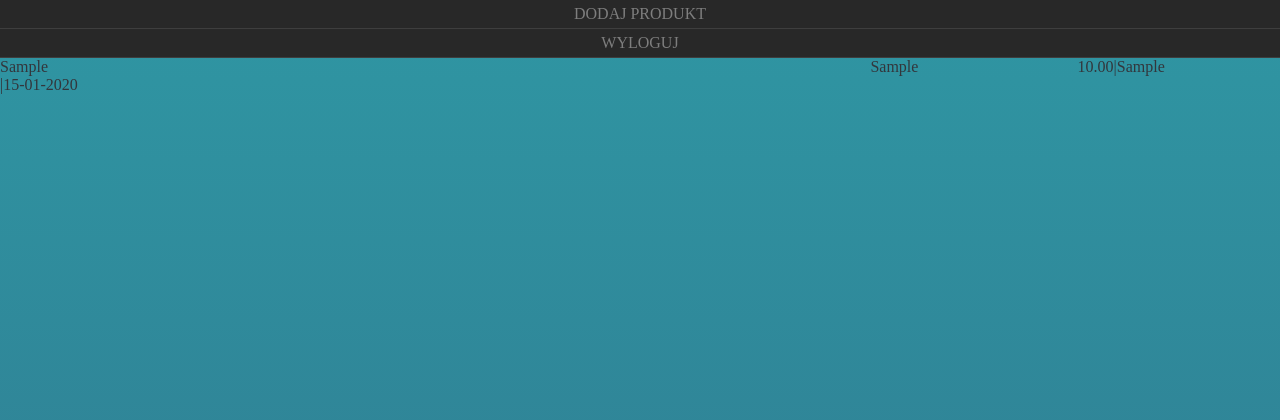
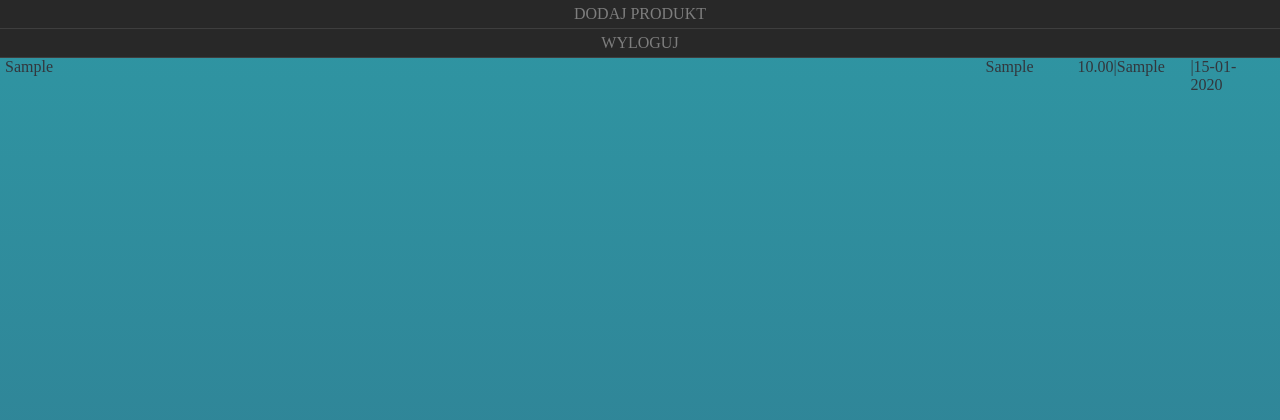
Before and after one commit to d-g-code/django_price_app, a Django app: template product_price/templates/product_price/product.html in a window 1280 px wide. Shown: the top 420 px of the page. Run offline with Django 3.2, Linux system fonts and the light colour scheme; the template is opened without the code that fills it: values that come from a table or form of the project are taken from there, others are empty; a user stored in the database is signed in; tables that the repository leaves empty hold one stand-in row (values such as "Sample post").

Commit message:
Change css rules for new category product date

```diff
--- a/product_price/static/product_price/main.css
+++ b/product_price/static/product_price/main.css
@@ -13,7 +13,7 @@ body {
     margin: 0 auto;
     grid-template-columns: auto 10% 5% 5%;
 }
-.d_product_kind, .d_price, .d_store {
+.d_product_kind, .d_price, .d_store, d_date{
     display: grid;
     justify-items: center;
 }
--- a/product_price/static/product_price/style.css
+++ b/product_price/static/product_price/style.css
@@ -67,19 +67,24 @@ body {
     float: left;
 }
 .d_product {
-    width: 68%;
+    width: 77%;
     float: left;
+    padding-left: 5px;
 }
 .d_price {
-    width: 15%;
+    width: 4%;
     float: left;
     text-align: right;
 }
 .d_store {
-    width: 12%;
+    width: 6%;
+    float: left;
+}
+.d_date {
+    width: 6%;
     float: left;
 }
 .d_product_kind {
-    width: 4%;
+    width: 6%;
     float: left;
 }
--- a/product_price/templates/product_price/product.html
+++ b/product_price/templates/product_price/product.html
@@ -8,7 +8,7 @@
             <div class="d_product_kind">{{ product.product_kind }}</div>
             <div class="d_price">{{ product.price }}</div>
             <div class="d_store">|{{ product.product_store }}</div>
-            <div class="d_store">|{{ product.was_added }}</div>
+            <div class="d_date">|{{ product.was_added }}</div>
         </div>
         {% endfor %}
         {% endif %}
```
